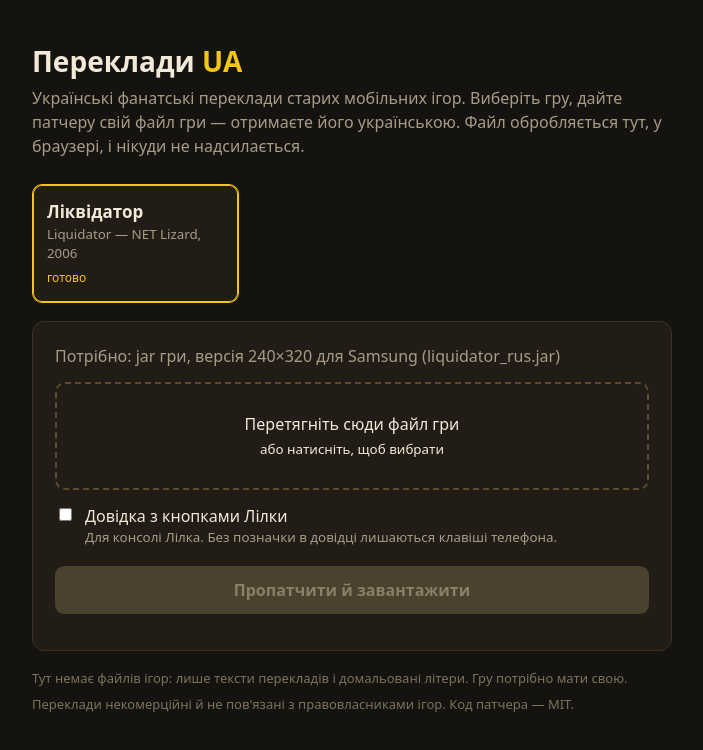
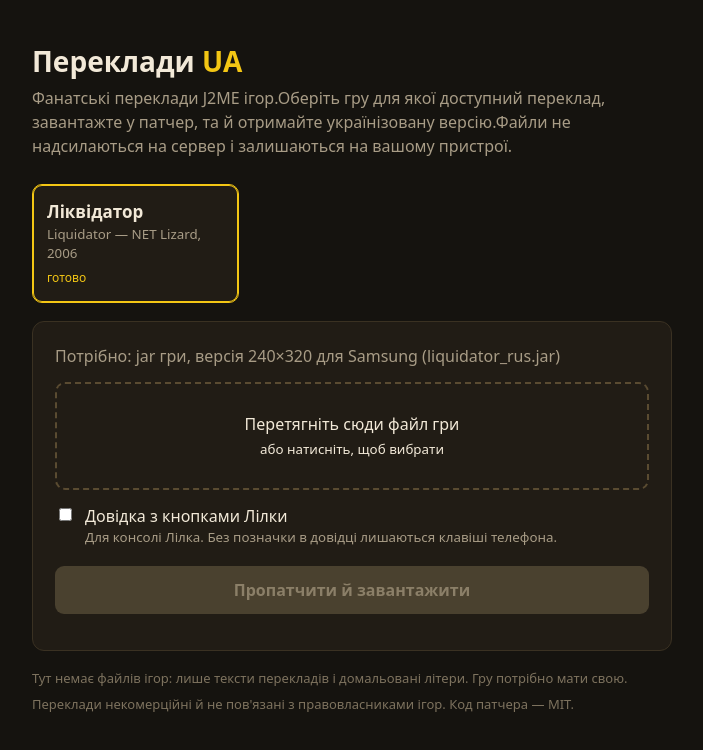
Before and after one commit to AlekseyTarasov/ua-patcher, a website: page index.html in a window 1280 px wide. Shown: the whole page, without its empty margins (288-991 px from the left). Drawn offline with Linux system fonts and the light colour scheme.

Commit message:
Update index.html

```diff
--- a/index.html
+++ b/index.html
@@ -38,7 +38,7 @@
 <body>
 <main>
   <h1>Переклади <span>UA</span></h1>
-  <p class="sub">Українські фанатські переклади старих мобільних ігор. Виберіть гру, дайте патчеру свій файл гри — отримаєте його українською. Файл обробляється тут, у браузері, і нікуди не надсилається.</p>
+  <p class="sub">Фанатські переклади J2ME ігор.Оберіть гру для якої доступний переклад, завантажте у патчер, та й отримайте українізовану версію.Файли не надсилаються на сервер і залишаються на вашому пристрої.</p>
 
   <div class="games" id="games"></div>
 
```
